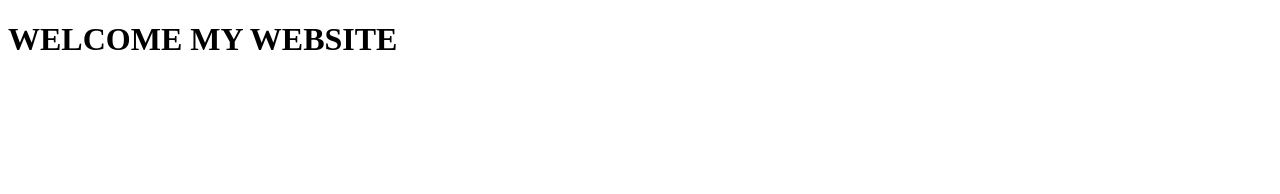
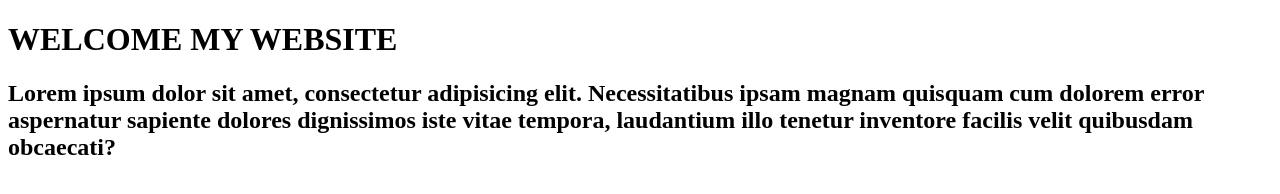
Before and after one commit to WebHero-223/new-website, a plain HTML site: page index.html in a window 1280 px wide. Drawn offline with Linux system fonts and the light colour scheme.

Commit message:
BLOG WEBSITE

```diff
--- a/index.html
+++ b/index.html
@@ -9,6 +9,9 @@
 <body>
 
     <h1>WELCOME MY WEBSITE</h1>
+    <article>
+        <h1>Lorem ipsum dolor sit amet, consectetur adipisicing elit. Necessitatibus ipsam magnam quisquam cum dolorem error aspernatur sapiente dolores dignissimos iste vitae tempora, laudantium illo tenetur inventore facilis velit quibusdam obcaecati?</h1>
+    </article>
 
 </body>
 </html>
```
